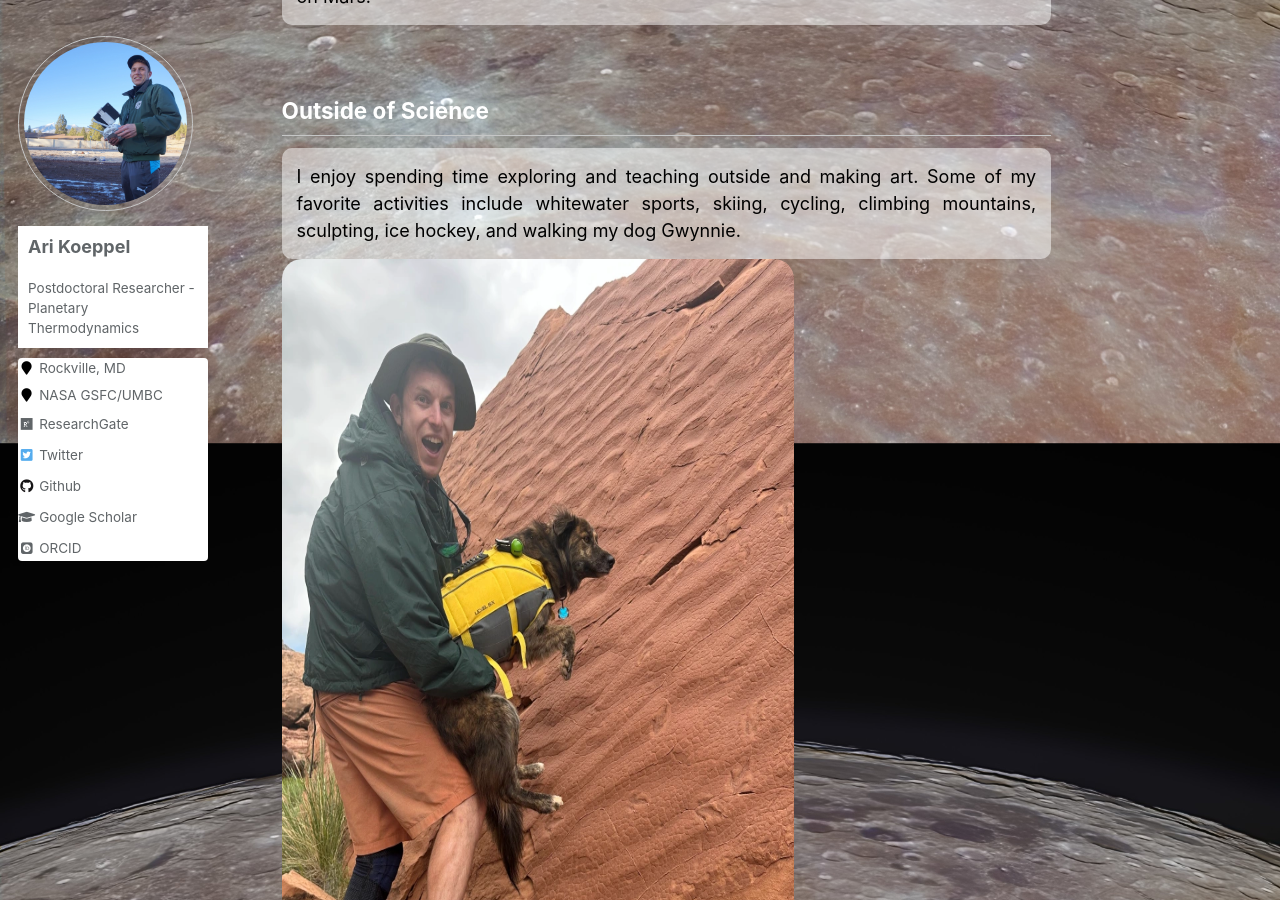
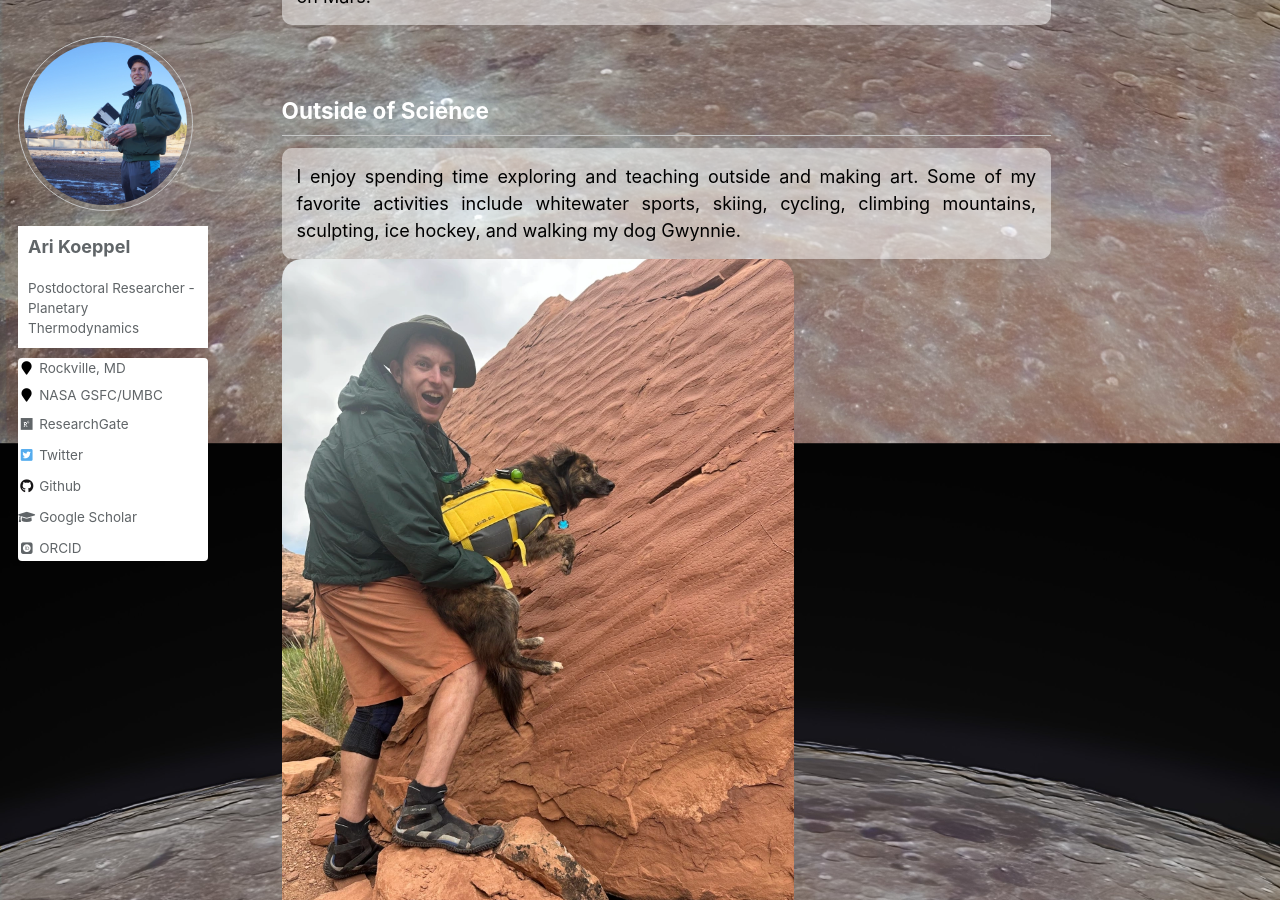
Before and after one commit to ahdkoeppel/ahdkoeppel.github.io, a Jekyll site: the page built from _pages/about.md, in a window 1280 px wide and 900 px high, scrolled down 462 px. Built offline with Jekyll 4.4.1, drawn with Linux system fonts in a browser that asks for light colours; some web fonts are replaced.

Commit message:
edit pic dimensions

```diff
--- a/_pages/about.md
+++ b/_pages/about.md
@@ -22,5 +22,5 @@ body {
 
 <h2 style="text-align: justify;color:White;">Outside of Science</h2>
 <div style="text-align: justify;background-color:rgba(255, 255, 255, 0.5);color:Black;padding:15px;border-radius: 10px;"> I enjoy spending time exploring and teaching outside and making art. Some of my favorite activities include whitewater sports, skiing, cycling, climbing mountains, sculpting, ice hockey, and walking my dog Gwynnie.</div>
- <img src="/images/img_7343.png" alt="Ari, Gwynnie and dino tracks" style="width:512px;height:910px;border-radius: 20px;">
+ <img src="/images/img_7343.png" alt="Ari, Gwynnie and dino tracks" style="width:512px;height:683px;border-radius: 20px;">
 <p style="text-align: justify;color:White;"><i>Gwynnie the dinosaur with footprints in Slickrock Canyon, CO</i></p>
```
